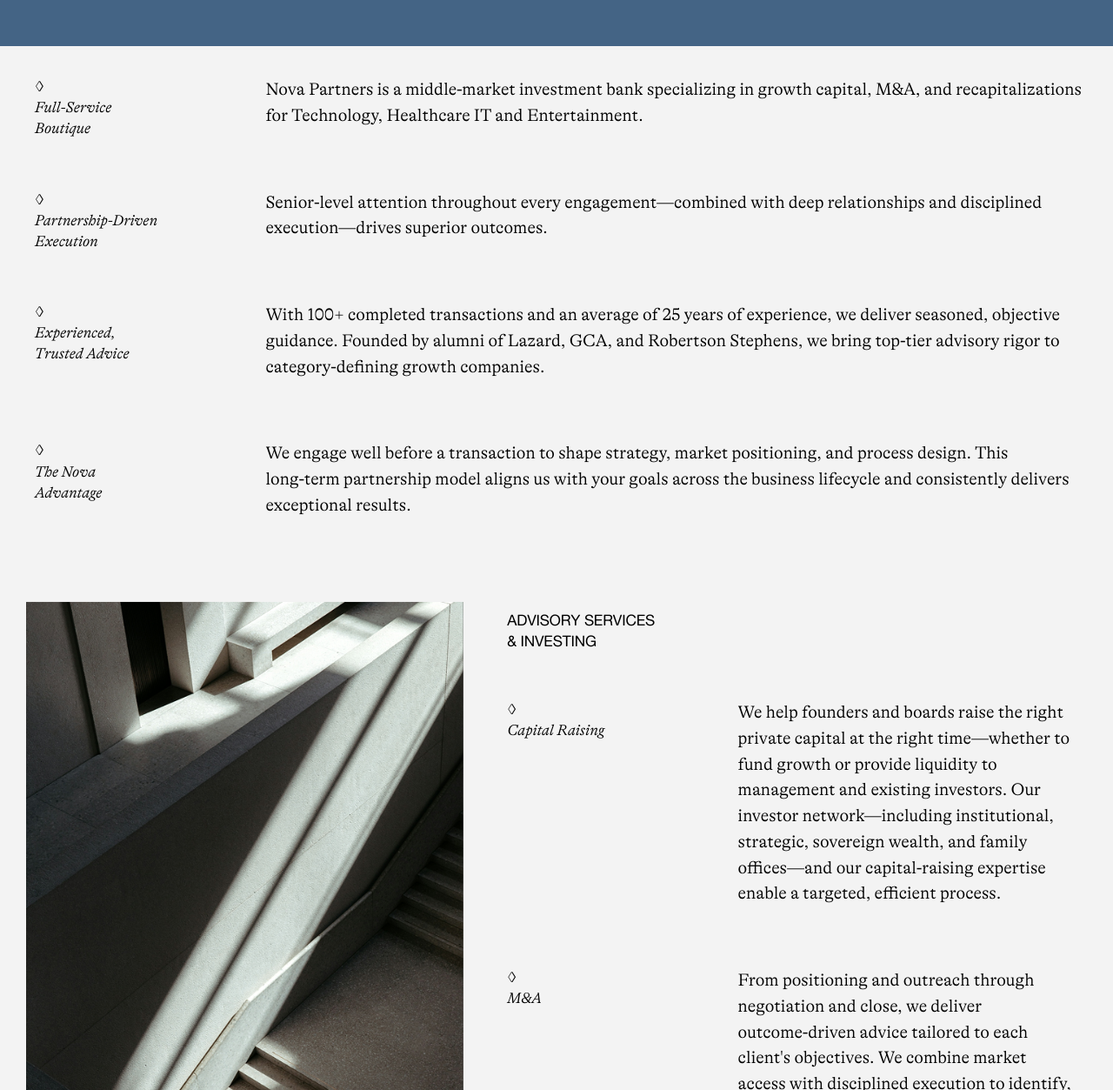
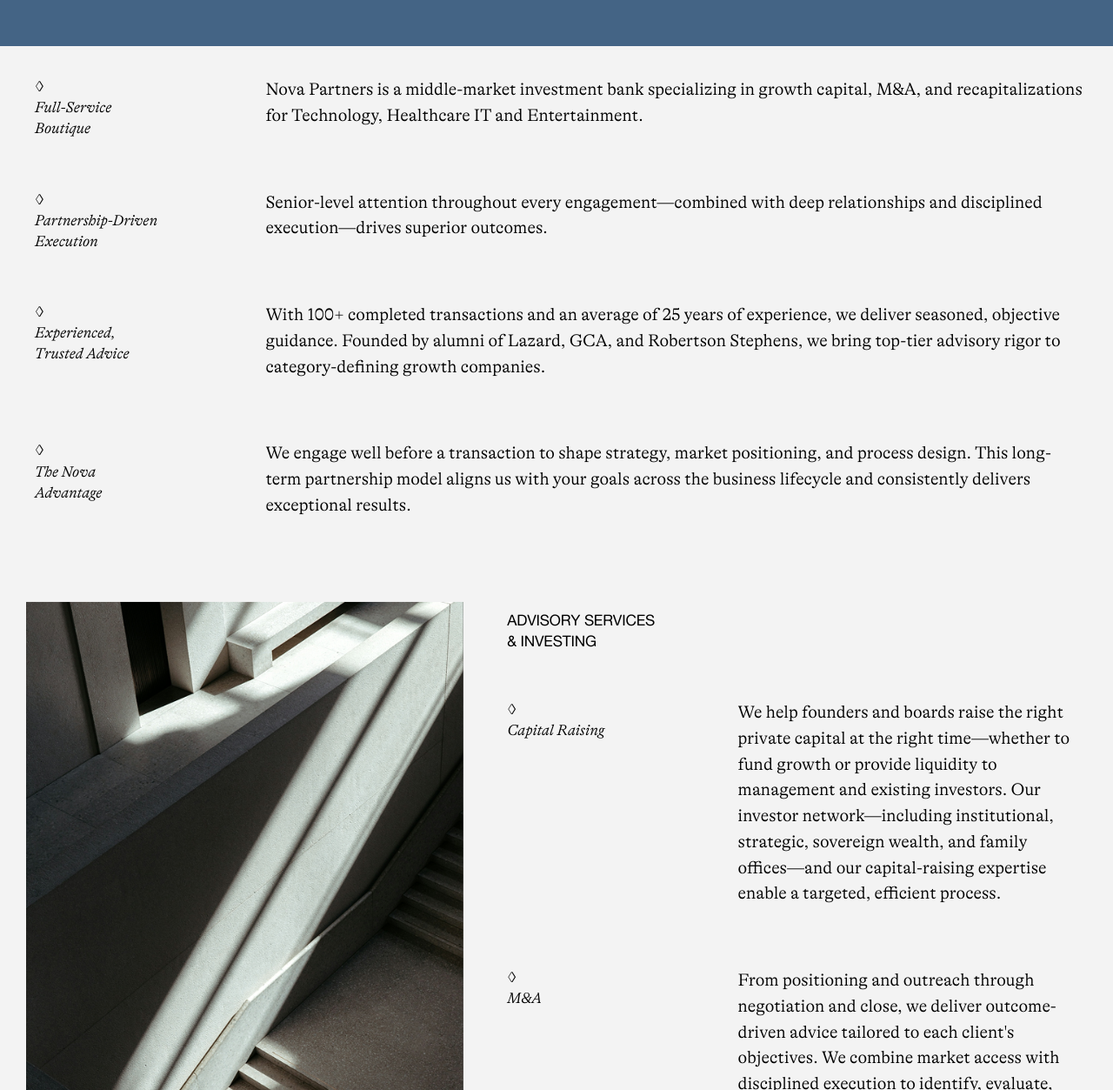
Before and after one commit to ryk-9/nova, a website: page index.html in a window 1280 px wide. Shown: the part 747-2000 px from the top of the page at 87% size. Drawn offline with nearby package versions, Linux system fonts and the light colour scheme.

```diff
--- a/index.html
+++ b/index.html
@@ -54,26 +54,26 @@
           <article class="service">
             <h3 class="service-title">◊<br>Full-Service<br>Boutique</h3>
             <p class="service-description">
-              Nova Partners is a middle‑market investment bank specializing in growth capital, M&A, and recapitalizations for Technology, Healthcare IT and Entertainment.
+              Nova Partners is a middle-market investment bank specializing in growth capital, M&A, and recapitalizations for Technology, Healthcare IT and Entertainment.
             </p>
           </article>
           <article class="service">
             <h3 class="service-title">◊<br>Partnership-Driven<br>Execution</h3>
             <p class="service-description">
-              Senior‑level attention throughout every engagement—combined with deep relationships and disciplined execution—drives superior outcomes.
+              Senior-level attention throughout every engagement—combined with deep relationships and disciplined execution—drives superior outcomes.
             </p>
           </article>
           <article class="service">
             <h3 class="service-title">◊<br>Experienced,<br>Trusted Advice</h3>
             <p class="service-description">
-              With 100+ completed transactions and an average of 25 years of experience, we deliver seasoned, objective guidance. Founded by alumni of Lazard, GCA, and Robertson Stephens, we bring top‑tier advisory rigor to category‑defining growth companies.
+              With 100+ completed transactions and an average of 25 years of experience, we deliver seasoned, objective guidance. Founded by alumni of Lazard, GCA, and Robertson Stephens, we bring top-tier advisory rigor to category-defining growth companies.
             </p>
           </article>
           </article>
           <article class="service">
             <h3 class="service-title">◊<br>The Nova<br>Advantage</h3>
             <p class="service-description">
-              We engage well before a transaction to shape strategy, market positioning, and process design. This long‑term partnership model aligns us with your goals across the business lifecycle and consistently delivers exceptional results.
+              We engage well before a transaction to shape strategy, market positioning, and process design. This long-term partnership model aligns us with your goals across the business lifecycle and consistently delivers exceptional results.
             </p>
           </article>
         </section>
@@ -100,13 +100,13 @@
             <article class="service" id="capital-raising">
               <h3 class="service-title">◊<br>Capital Raising</h3>
               <p class="service-description">
-          We help founders and boards raise the right private capital at the right time—whether to fund growth or provide liquidity to management and existing investors. Our investor network—including institutional, strategic, sovereign wealth, and family offices—and our capital‑raising expertise enable a targeted, efficient process.
+          We help founders and boards raise the right private capital at the right time—whether to fund growth or provide liquidity to management and existing investors. Our investor network—including institutional, strategic, sovereign wealth, and family offices—and our capital-raising expertise enable a targeted, efficient process.
               </p>
             </article>
             <article class="service">
               <h3 class="service-title">◊<br>M&amp;A</h3>
               <p class="service-description">
-          From positioning and outreach through negotiation and close, we deliver outcome‑driven advice tailored to each client's objectives. We combine market access with disciplined execution to identify, evaluate, and execute strategic alternatives.
+          From positioning and outreach through negotiation and close, we deliver outcome-driven advice tailored to each client's objectives. We combine market access with disciplined execution to identify, evaluate, and execute strategic alternatives.
               </p>
             </article>
             <article class="service">
--- a/static/css/responsive.css
+++ b/static/css/responsive.css
@@ -156,7 +156,7 @@
   text-align: center;
   letter-spacing: -0.25px;
   line-height: 1.4;
-  margin-bottom: -7px;
+  margin-bottom: -2px;
   letter-spacing: -0.06px;
 }
 
@@ -172,8 +172,6 @@
   font-weight: 400;
   text-transform: uppercase;
   line-height: 1.35;
-  margin: 0;
-  padding: 0 20px;
   word-wrap: break-word;
 }
 
```
